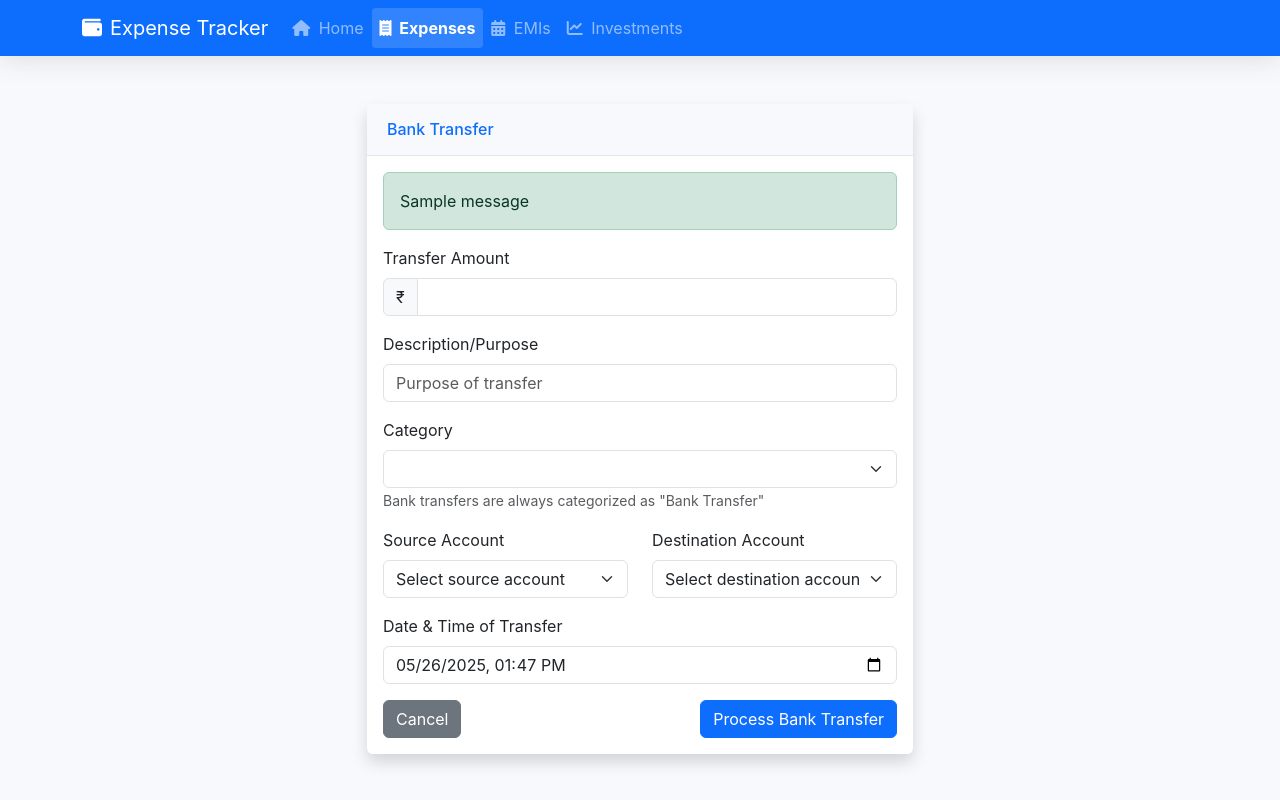
After one commit to Gitesh-Shastri/expense-tracker, a Django app: page /expenses/bank-transfer/ in a window 1280 px wide. The commit adds this page. Run offline with Django 5.2, Linux system fonts and the light colour scheme; a user stored in the database is signed in; tables that the repository leaves empty hold one stand-in row (values such as "Sample post"); one stand-in notice (Sample message) is shown; lists and menus that the app fills with data are empty.

Commit message:
feat: Implement bank transfer functionality with form and view integration

```diff
--- a/app/expenses/forms.py
+++ b/app/expenses/forms.py
@@ -1,5 +1,5 @@
 from django import forms
-from .models import Expense, Bank, Investment, Broker, InvestmentType
+from .models import Expense, Bank, Investment, Broker, InvestmentType, Category
 
 class ExpenseForm(forms.ModelForm):
     opening_balance = forms.DecimalField(
@@ -26,6 +26,47 @@ class ExpenseForm(forms.ModelForm):
         if commit:
             instance.save()
         return instance
+
+class BankTransferForm(ExpenseForm):
+    destination_bank = forms.ModelChoiceField(
+        queryset=Bank.objects.none(),
+        required=True,
+        label='Destination Account'
+    )
+
+    def __init__(self, *args, **kwargs):
+        user = kwargs.pop('user', None)
+        super().__init__(*args, **kwargs)
+
+        # Set the source bank field label to make it clearer
+        self.fields['bank'].label = 'Source Account'
+
+        # Make transaction_type read-only as bank transfers always debit from source
+        self.fields['transaction_type'].widget.attrs['readonly'] = True
+        self.fields['transaction_type'].initial = 'DEBIT'
+
+        # Only show Bank Transfer as category option
+        try:
+            bank_transfer_category = Category.objects.get(name='Bank Transfer')
+            self.fields['category'].initial = bank_transfer_category
+            self.fields['category'].widget.attrs['readonly'] = True
+        except Category.DoesNotExist:
+            pass
+
+        # Set destination bank queryset
+        if user:
+            self.fields['destination_bank'].queryset = Bank.objects.filter(user=user)
+
+    def clean(self):
+        cleaned_data = super().clean()
+        source_bank = cleaned_data.get('bank')
+        destination_bank = cleaned_data.get('destination_bank')
+
+        if source_bank and destination_bank:
+            if source_bank == destination_bank:
+                raise forms.ValidationError("Source and destination accounts cannot be the same.")
+
+        return cleaned_data
 
 class BrokerForm(forms.ModelForm):
     class Meta:
--- /dev/null
+++ b/app/expenses/templates/expenses/expense/bank_transfer_form.html
@@ -0,0 +1,177 @@
+{% extends 'expensetracker/base.html' %}
+
+{% block title %}Bank Transfer{% endblock %}
+
+{% block content %}
+<div class="row justify-content-center">
+    <div class="col-lg-6">
+        <div class="card shadow">
+            <div class="card-header py-3">
+                <h6 class="m-0 font-weight-bold text-primary">
+                    Bank Transfer
+                </h6>
+            </div>
+            <div class="card-body">
+                {% if form.errors %}
+                <div class="alert alert-danger">
+                    <strong>Please correct the following errors:</strong>
+                    <ul>
+                        {% for field, errors in form.errors.items %}
+                            {% for error in errors %}
+                                <li>{{ error }}</li>
+                            {% endfor %}
+                        {% endfor %}
+                    </ul>
+                </div>
+                {% endif %}
+
+                {% if messages %}
+                <div class="alert alert-success">
+                    {% for message in messages %}
+                        {{ message }}
+                    {% endfor %}
+                </div>
+                {% endif %}
+
+                <form method="post">
+                    {% csrf_token %}
+
+                    <div class="mb-3">
+                        <label for="id_amount" class="form-label">Transfer Amount</label>
+                        <div class="input-group">
+                            <span class="input-group-text">₹</span>
+                            <input type="number" step="0.01" min="0.01" class="form-control {% if form.amount.errors %}is-invalid{% endif %}"
+                                   id="id_amount" name="amount" value="{{ form.amount.value|default:'' }}" required>
+                            {% if form.amount.errors %}
+                                <div class="invalid-feedback">
+                                    {{ form.amount.errors.0 }}
+                                </div>
+                            {% endif %}
+                        </div>
+                    </div>
+
+                    <div class="mb-3">
+                        <label for="id_description" class="form-label">Description/Purpose</label>
+                        <input type="text" class="form-control {% if form.description.errors %}is-invalid{% endif %}"
+                               id="id_description" name="description" value="{{ form.description.value|default:'' }}"
+                               placeholder="Purpose of transfer" required>
+                        {% if form.description.errors %}
+                            <div class="invalid-feedback">
+                                {{ form.description.errors.0 }}
+                            </div>
+                        {% endif %}
+                    </div>
+
+                    <div class="mb-3">
+                        <label for="id_category" class="form-label">Category</label>
+                        <select class="form-select {% if form.category.errors %}is-invalid{% endif %}"
+                                id="id_category" name="category" required readonly>
+                            {% for category in categories %}
+                                {% if category.name == "Bank Transfer" %}
+                                    <option value="{{ category.id }}" selected>{{ category.name }}</option>
+                                {% endif %}
+                            {% endfor %}
+                        </select>
+                        <small class="text-muted">Bank transfers are always categorized as "Bank Transfer"</small>
+                    </div>
+
+                    <div class="row">
+                        <div class="col-md-6">
+                            <div class="mb-3">
+                                <label for="id_bank" class="form-label">Source Account</label>
+                                <select class="form-select {% if form.bank.errors %}is-invalid{% endif %}"
+                                        id="id_bank" name="bank" required>
+                                    <option value="">Select source account</option>
+                                    {% for bank in banks %}
+                                        <option value="{{ bank.id }}"
+                                                {% if form.bank.value == bank.id %}selected{% endif %}>
+                                            {{ bank.name }}
+                                        </option>
+                                    {% endfor %}
+                                </select>
+                                {% if form.bank.errors %}
+                                    <div class="invalid-feedback">
+                                        {{ form.bank.errors.0 }}
+                                    </div>
+                                {% endif %}
+                            </div>
+                        </div>
+
+                        <div class="col-md-6">
+                            <div class="mb-3">
+                                <label for="id_destination_bank" class="form-label">Destination Account</label>
+                                <select class="form-select {% if form.destination_bank.errors %}is-invalid{% endif %}"
+                                        id="id_destination_bank" name="destination_bank" required>
+                                    <option value="">Select destination account</option>
+                                    {% for bank in banks %}
+                                        <option value="{{ bank.id }}"
+                                                {% if form.destination_bank.value == bank.id %}selected{% endif %}>
+                                            {{ bank.name }}
+                                        </option>
+                                    {% endfor %}
+                                </select>
+                                {% if form.destination_bank.errors %}
+                                    <div class="invalid-feedback">
+                                        {{ form.destination_bank.errors.0 }}
+                                    </div>
+                                {% endif %}
+                            </div>
+                        </div>
+                    </div>
+
+                    <input type="hidden" name="transaction_type" value="DEBIT" id="id_transaction_type">
+
+                    <div class="mb-3">
+                        <label for="id_date" class="form-label">Date & Time of Transfer</label>
+                        <input type="datetime-local" class="form-control {% if form.date.errors %}is-invalid{% endif %}"
+                               id="id_date" name="date" value="{{ form.date.value|date:'Y-m-d\TH:i'|default:'' }}" required>
+                        {% if form.date.errors %}
+                            <div class="invalid-feedback">
+                                {{ form.date.errors.0 }}
+                            </div>
+                        {% endif %}
+                    </div>
+
+                    <div class="d-flex justify-content-between">
+                        <a href="{% url 'expenses:monthly_expenses' %}" class="btn btn-secondary">Cancel</a>
+                        <button type="submit" class="btn btn-primary">
+                            Process Bank Transfer
+                        </button>
+                    </div>
+                </form>
+            </div>
+        </div>
+    </div>
+</div>
+
+<script>
+    document.addEventListener('DOMContentLoaded', function() {
+        // Set current date and time if not set already
+        if (!document.getElementById('id_date').value) {
+            const now = new Date();
+            const isoDateTime = now.toISOString();
+            const formattedDateTime = isoDateTime.substring(0, isoDateTime.lastIndexOf(':'));
+            document.getElementById('id_date').value = formattedDateTime;
+        }
+
+        // Prevent selecting same bank for source and destination
+        document.getElementById('id_bank').addEventListener('change', function() {
+            validateBanks();
+        });
+
+        document.getElementById('id_destination_bank').addEventListener('change', function() {
+            validateBanks();
+        });
+
+        function validateBanks() {
+            const sourceBank = document.getElementById('id_bank').value;
+            const destBank = document.getElementById('id_destination_bank').value;
+
+            if (sourceBank && destBank && sourceBank === destBank) {
+                alert('Source and destination accounts cannot be the same!');
+                document.getElementById('id_destination_bank').value = '';
+            }
+        }
+    });
+</script>
+{% endblock %}
--- a/app/expenses/urls.py
+++ b/app/expenses/urls.py
@@ -4,6 +4,7 @@ from .views import (
     ExpenseCreateView,
     ExpenseUpdateView,
     ExpenseDeleteView,
+    BankTransferCreateView,
 )
 
 app_name = 'expenses'
@@ -11,6 +12,7 @@ app_name = 'expenses'
 urlpatterns = [
     path('', MonthlyExpenseView.as_view(), name='monthly_expenses'),
     path('create/', ExpenseCreateView.as_view(), name='expense_create'),
+    path('bank-transfer/', BankTransferCreateView.as_view(), name='bank_transfer'),
     path('<int:pk>/edit/', ExpenseUpdateView.as_view(), name='expense_edit'),
     path('<int:pk>/delete/', ExpenseDeleteView.as_view(), name='expense_delete'),
 ]
--- a/app/expenses/views.py
+++ b/app/expenses/views.py
@@ -4,8 +4,10 @@ from django.db.models import Sum
 from django.views.generic import ListView, CreateView, UpdateView, DeleteView
 from django.urls import reverse_lazy, reverse
 from django.contrib.auth.mixins import LoginRequiredMixin
+from django.db import transaction
+from django.contrib import messages
 from .models import Expense, Category, Bank
-from .forms import ExpenseForm
+from .forms import ExpenseForm, BankTransferForm
 from datetime import datetime, timedelta
 from dateutil.relativedelta import relativedelta
 
@@ -209,6 +211,105 @@ class ExpenseCreateView(LoginRequiredMixin, CreateView):
         return context
 
 
+class BankTransferCreateView(LoginRequiredMixin, CreateView):
+    model = Expense
+    template_name = 'expenses/expense/bank_transfer_form.html'
+    form_class = BankTransferForm
+    success_url = reverse_lazy('expenses:monthly_expenses')
+
+    def get_form_kwargs(self):
+        kwargs = super().get_form_kwargs()
+        kwargs['user'] = self.request.user
+        return kwargs
+
+    def get_context_data(self, **kwargs):
+        context = super().get_context_data(**kwargs)
+        context['categories'] = Category.objects.all()
+        context['banks'] = Bank.objects.filter(user=self.request.user)
+        context['is_bank_transfer'] = True
+        return context
+
+    def get_initial(self):
+        initial = super().get_initial()
+
+        # Set the date to current date if it's not already set
+        if not initial.get('date'):
+            initial['date'] = timezone.now()
+
+        # Get bank from URL parameter
+        bank_id = self.request.GET.get('bank')
+        if bank_id:
+            try:
+                bank = Bank.objects.get(id=bank_id, user=self.request.user)
+                initial['bank'] = bank
+            except Bank.DoesNotExist:
+                pass
+
+        # Handle other parameters
+        initial.update({
+            'amount': self.request.GET.get('amount'),
+            'description': self.request.GET.get('description'),
+        })
+
+        # Try to find Bank Transfer category
+        try:
+            bank_transfer_category = Category.objects.get(name='Bank Transfer')
+            initial['category'] = bank_transfer_category
+        except Category.DoesNotExist:
+            pass
+
+        # Remove None values
+        initial = {k: v for k, v in initial.items() if v is not None}
+
+        return initial
+
+    def form_valid(self, form):
+        # Set the user
+        form.instance.user = self.request.user
+
+        # Get all form data
+        source_bank = form.cleaned_data['bank']
+        destination_bank = form.cleaned_data['destination_bank']
+        amount = form.cleaned_data['amount']
+        description = form.cleaned_data['description']
+        date = form.cleaned_data['date']
+        category = form.cleaned_data['category']
+
+        # Create both transactions within a database transaction
+        with transaction.atomic():
+            # 1. Debit from source bank account
+            debit_transaction = Expense(
+                user=self.request.user,
+                bank=source_bank,
+                amount=amount,
+                description=f"Transfer to {destination_bank.name}: {description}",
+                category=category,
+                transaction_type='DEBIT',
+                date=date
+            )
+            debit_transaction.save()
+
+            # 2. Credit to destination bank account
+            credit_transaction = Expense(
+                user=self.request.user,
+                bank=destination_bank,
+                amount=amount,
+                description=f"Transfer from {source_bank.name}: {description}",
+                category=category,
+                transaction_type='CREDIT',
+                date=date
+            )
+            credit_transaction.save()
+
+        # Show a success message
+        messages.success(
+            self.request,
+            f'Bank transfer of {amount} from {source_bank.name} to {destination_bank.name} created successfully!'
+        )
+
+        return redirect(self.success_url)
+
+
 class ExpenseUpdateView(LoginRequiredMixin, UpdateView):
     model = Expense
     template_name = 'expenses/expense/expense_form.html'
--- a/app/investment_app/views.py
+++ b/app/investment_app/views.py
@@ -62,6 +62,7 @@ class InvestmentListView(LoginRequiredMixin, ListView):
                 type_profit_loss = type_investments.aggregate(total=Sum('profit_loss'))['total'] or 0
 
                 investment_types[investment_type.id] = {
+                    'currency': type_investments.first().get_currency_symbol() if type_investments.exists() else "",
                     'name': investment_type.name,
                     'amount': type_amount,
                     'current_value': type_current_value,
@@ -79,6 +80,7 @@ class InvestmentListView(LoginRequiredMixin, ListView):
                 broker_profit_loss = broker_investments.aggregate(total=Sum('profit_loss'))['total'] or 0
 
                 brokers[broker.id] = {
+                    'currency': broker_investments.first().get_currency_symbol() if broker_investments.exists() else "",
                     'name': broker.name,
                     'amount': broker_amount,
                     'current_value': broker_current_value,
```
Also changed, not shown: app/expenses/templates/expenses/expense/monthly_expenses.html (+20 -3 lines), app/investment_app/templates/investment_app/investment_list.html (+4 -4 lines), app/expenses/urls/expense_urls.py (added).
